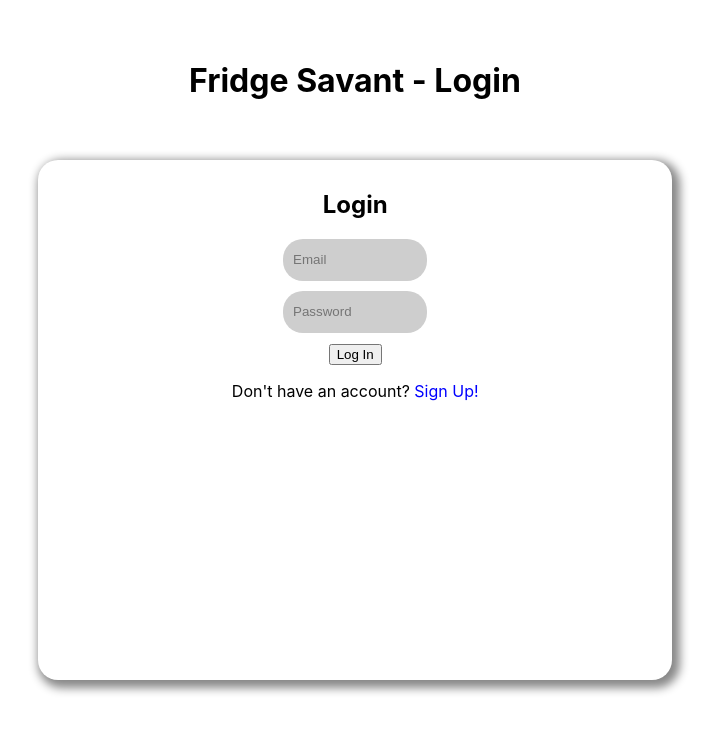
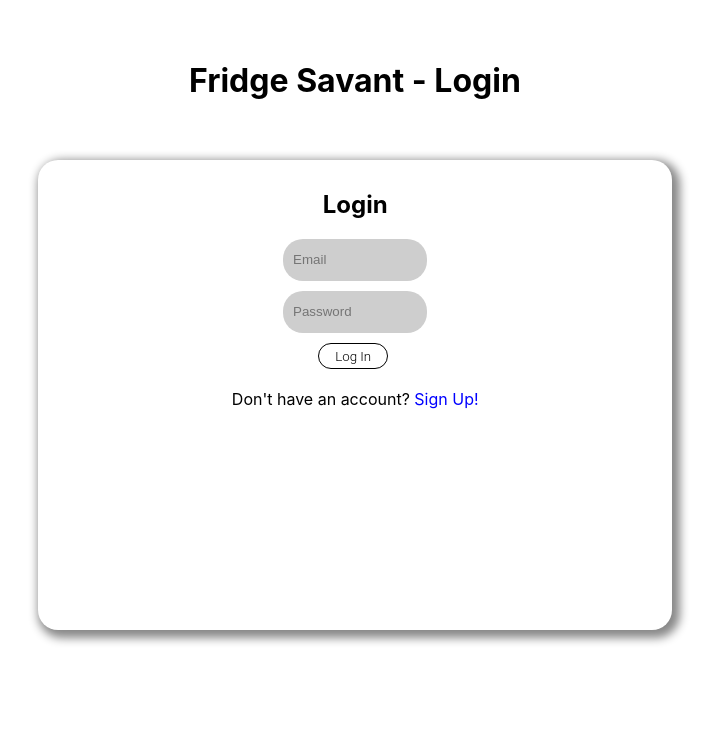
Before and after one commit to fwill22/fridge-savant-client, a React (Create React App) app: page /login in a window 1280 px wide. Shown: the top 732 px of the page, without its empty margins (285-1002 px from the left). Built offline with nearby package versions, Linux system fonts and the light colour scheme.

Commit message:
Formatted buttons and altered form  container height

```diff
--- a/src/components/loginForm/index.css
+++ b/src/components/loginForm/index.css
@@ -3,7 +3,6 @@
   width: 100%;
   height: 100%;
   min-width: 300px;
-  min-height: 500px;
   position: relative;
   place-items: center;
   background-color: white;
--- a/src/components/signUpForm/index.css
+++ b/src/components/signUpForm/index.css
@@ -3,7 +3,6 @@
   width: 100%;
   height: 100%;
   min-width: 300px;
-  min-height: 500px;
   position: relative;
   place-items: center;
   background-color: white;
--- a/src/webpages/login.css
+++ b/src/webpages/login.css
@@ -20,9 +20,8 @@
   grid-area: formArea;
   position:relative;
   width: 60%;
-  height: 80%;
+  height: 450px;
   min-width: 300px;
-  min-height: 500px;
   margin:auto;
 }
 
@@ -49,5 +48,27 @@
 }
 
 .formButton {
-
+  display:inline-block;
+  padding:0.35em 1.2em;
+  border:0.1em solid black;
+  background-color: white;
+  margin:0 0.3em 0.3em 0;
+  border-radius: 20px;
+  box-sizing: border-box;
+  text-decoration:none;
+  font-family:'Roboto',sans-serif;
+  font-weight:300;
+  color:black;
+  text-align:center;
+  transition: all 0.2s;
 }
+.formButton:hover{
+  color:white;
+  background-color:#020101;
+}
+@media all and (max-width:30em){
+.formButton{
+  display:block;
+  margin:0.4em auto;
+  }
+}
```
